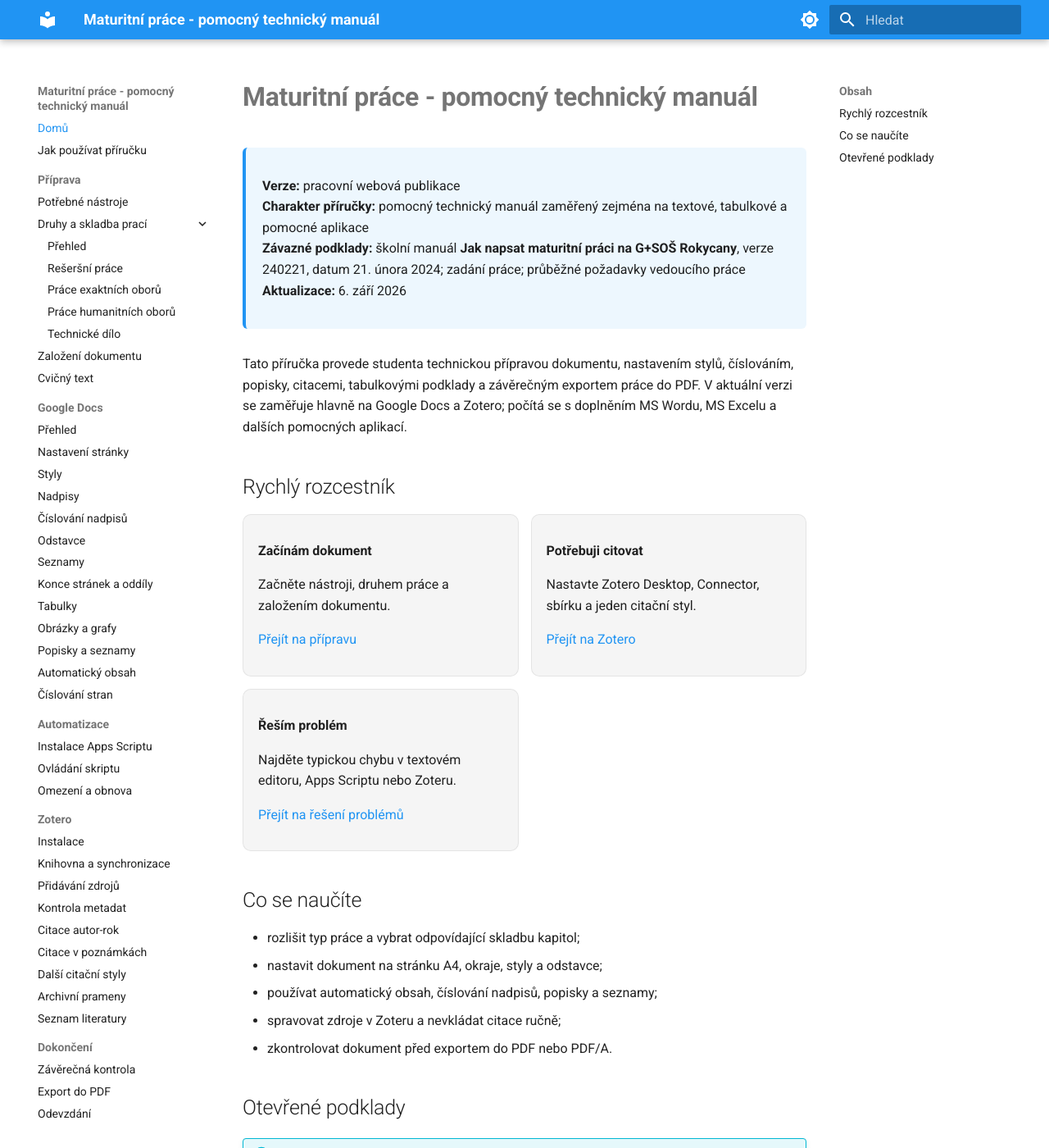
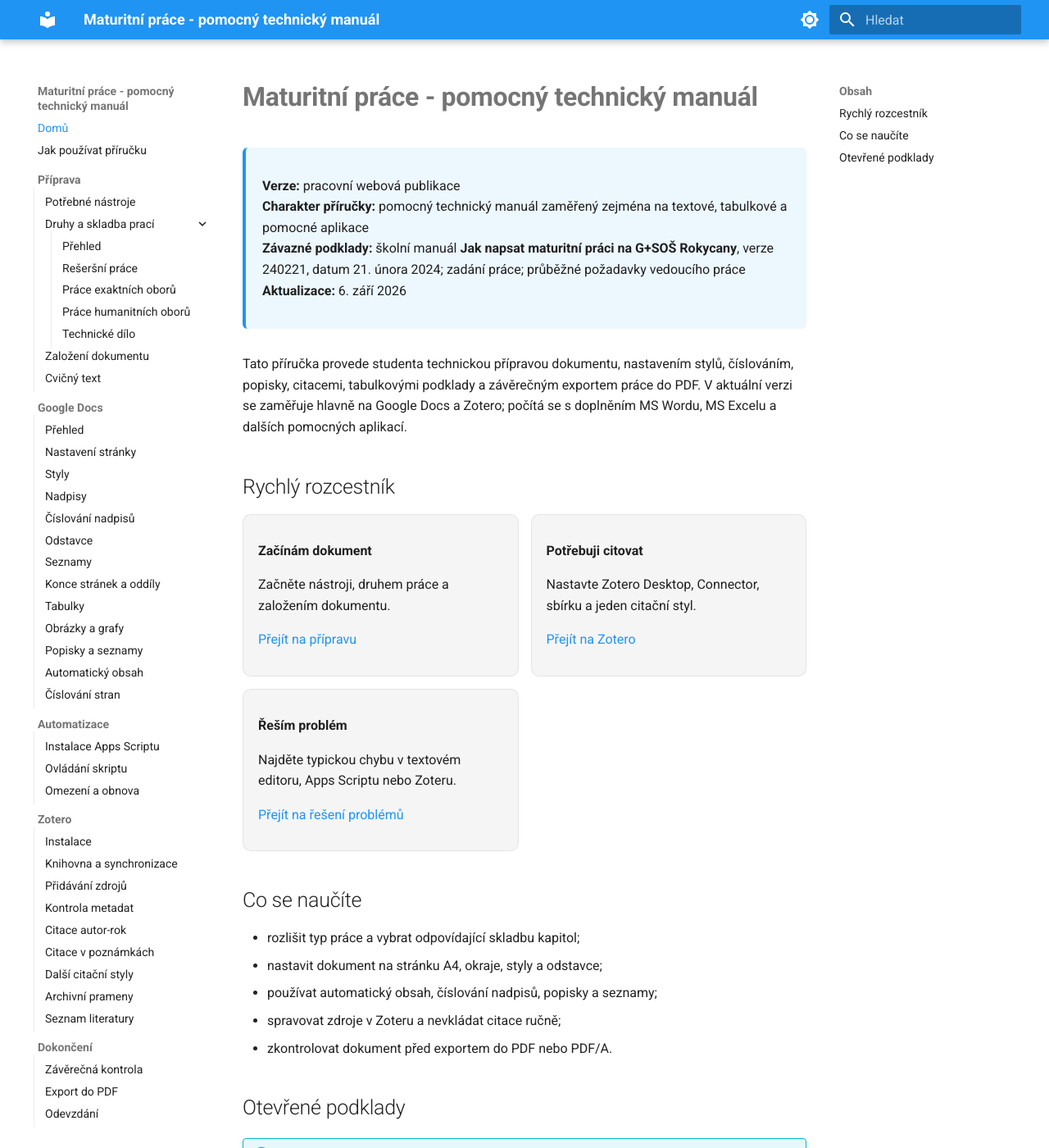
Before and after one commit to faitjaroslav-byte/maturitni_prace, an MkDocs documentation site: the page built from docs/index.md, in a window 1280 px wide and 1400 px high. Shown: the whole window at 82% size. Built offline with MkDocs 1.6.1 and Material for MkDocs 9.7.7, drawn with Linux system fonts in a browser that asks for light colours.

Commit message:
Indent nested sidebar navigation

```diff
--- a/docs/assets/stylesheets/extra.css
+++ b/docs/assets/stylesheets/extra.css
@@ -34,6 +34,20 @@
   margin-top: 2.1rem;
 }
 
+@media screen and (min-width: 76.25em) {
+  .md-sidebar--primary .md-nav[data-md-level="1"] > .md-nav__list {
+    border-left: 1px solid var(--md-default-fg-color--lightest);
+    margin-left: .35rem;
+    padding-left: .65rem;
+  }
+
+  .md-sidebar--primary .md-nav[data-md-level="2"] > .md-nav__list {
+    border-left: 1px solid var(--md-default-fg-color--lightest);
+    margin-left: .35rem;
+    padding-left: .65rem;
+  }
+}
+
 .md-typeset div:has(> .mermaid) {
   overflow-x: auto;
   padding-bottom: .5rem;
```
